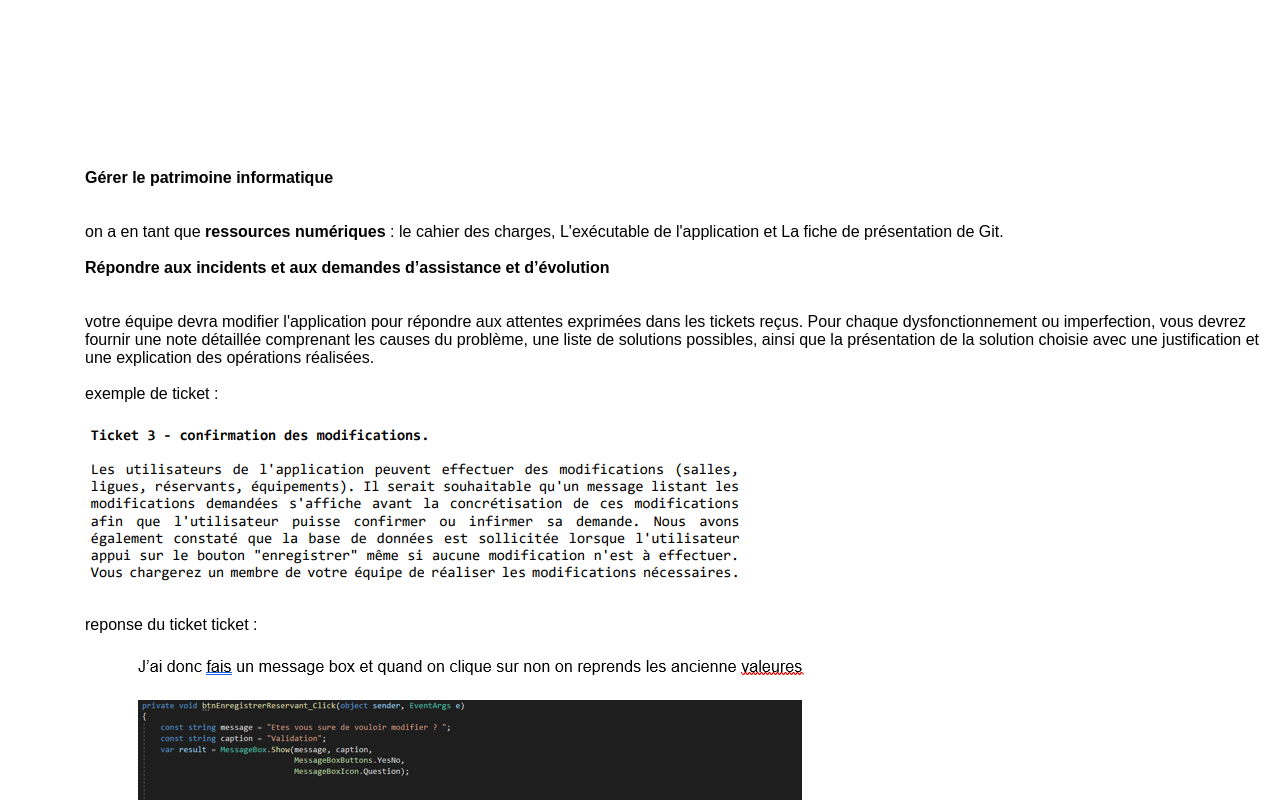
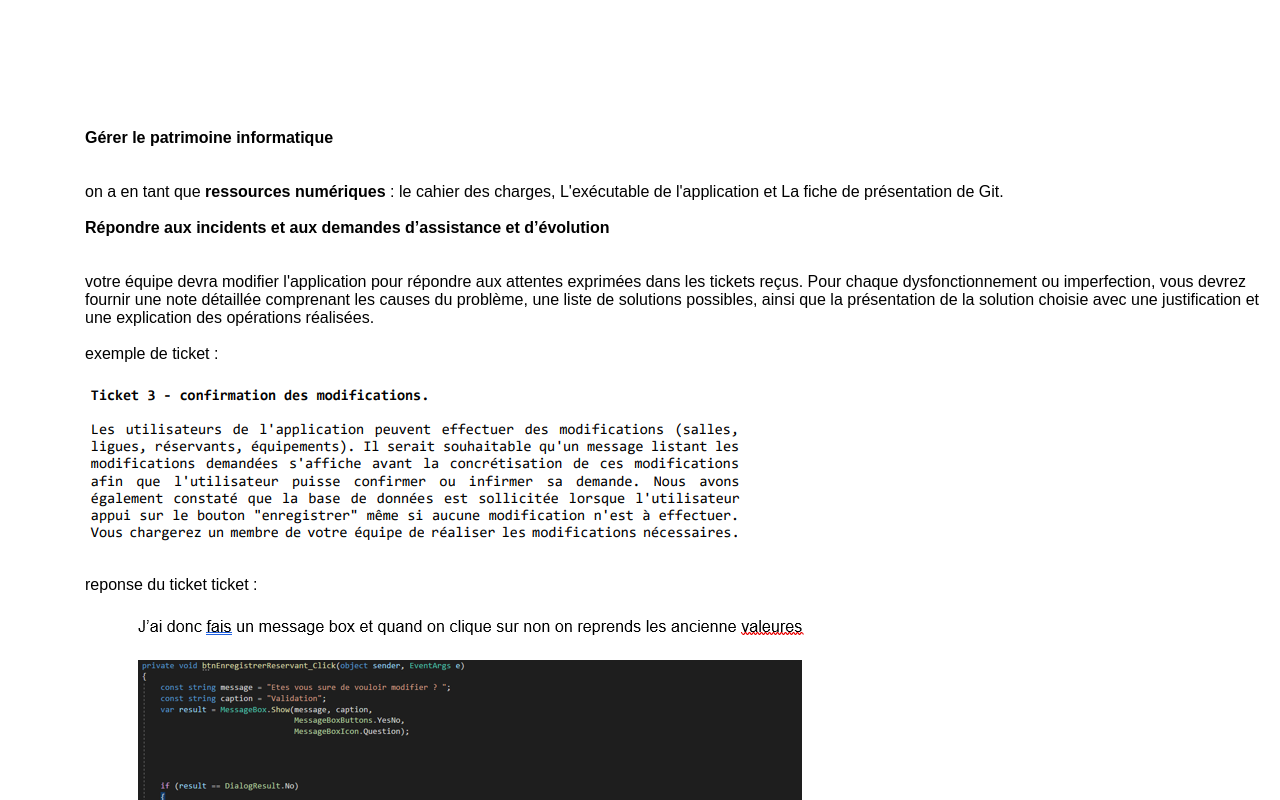
Before and after one commit to cbegu/portfolio, a plain HTML site: page detail12.html in a window 1280 px wide. Shown: the part 960-1760 px from the top of the page. Drawn offline with Linux system fonts and the light colour scheme.

Commit message:
first commit

```diff
--- a/style.css
+++ b/style.css
@@ -635,7 +635,7 @@ margin-top: 230px;
   font-weight: normal;
   font-size: 12pt;
   padding-left: 85px;
-  margin-top: 450px;
+  margin-top: 420px;
 }
 
 .texteap21212121{
```
